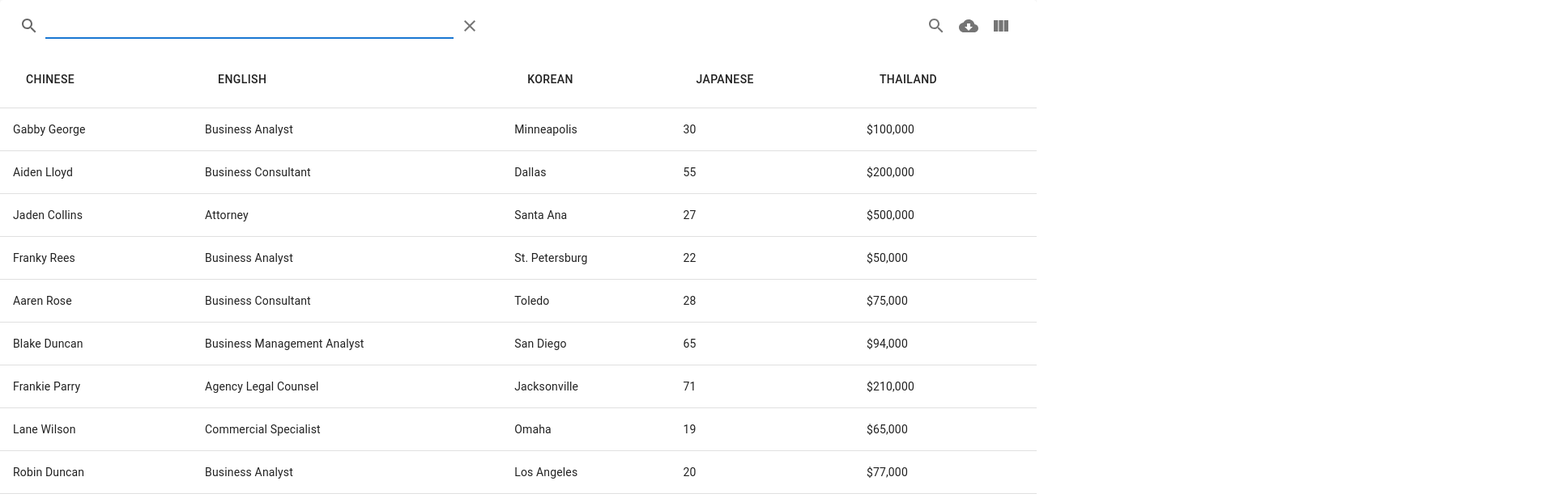
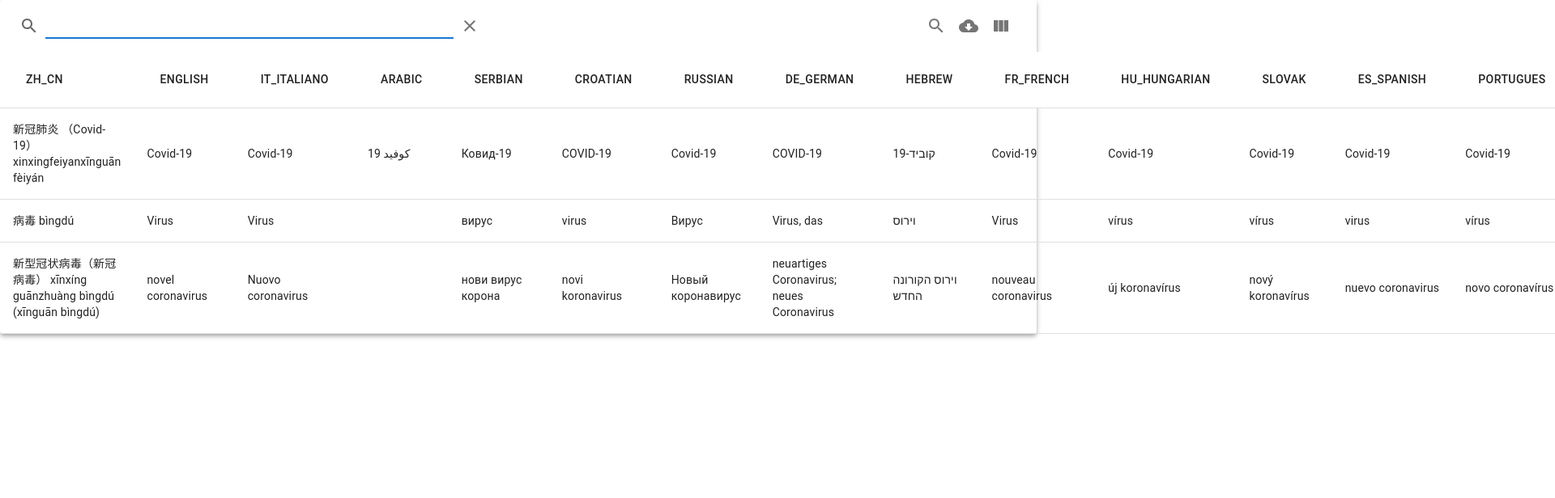
Before and after one commit to UoaWDCC/wdcc-cmlg-frontend, a React (Create React App) app: page / in a window 1280 px wide. Shown: the top 616 px of the page at 81% size, 1920 px wide, since content can reach past the window. Built offline with nearby package versions, Linux system fonts and the light colour scheme.

Commit message:
Issues: Json file schema still needs to be changed. Solution: Change the Json file schema so that there is only one layer in the Json file. Now there are 17 languages in the table. Risk-Area: The order of the languages should be unchanged all the time. Reviewed by: Emily, Yujia

```diff
--- a/package.json
+++ b/package.json
@@ -3,12 +3,18 @@
   "version": "0.1.0",
   "private": true,
   "dependencies": {
+    "@devexpress/dx-core": "^2.6.3",
+    "@devexpress/dx-grid-core": "^2.6.3",
+    "@devexpress/dx-react-core": "^2.6.3",
+    "@devexpress/dx-react-grid": "^2.6.3",
+    "@devexpress/dx-react-grid-material-ui": "^2.6.3",
     "@material-ui/core": "^4.9.14",
     "@material-ui/icons": "^4.9.1",
     "@testing-library/jest-dom": "^4.2.4",
     "@testing-library/react": "^9.5.0",
     "@testing-library/user-event": "^7.2.1",
     "mui-datatables": "^2.14.0",
+    "node-sass": "^4.14.1",
     "react": "^16.13.1",
     "react-dom": "^16.13.1",
     "react-scripts": "3.4.1"
--- a/src/TranslationTable.js
+++ b/src/TranslationTable.js
@@ -2,102 +2,85 @@ import React from "react";
 import MUIDataTable from "mui-datatables";
 /*This website is really useful: https://github.com/gregnb/mui-datatables*/
 
-import jsonData from './testJson2.json'
-const columns = ["Chinese", "English", "Korean", "Japanese", "Thailand"];
+import jsonData from './finalJson.json';
+import { TableFixedColumns } from '@devexpress/dx-react-grid-material-ui';
+
+const columns = ["zh_cn","English", "it_italiano", "arabic","serbian","croatian","russian","de_german","hebrew","fr_french","hu_hungarian","slovak","es_spanish","portugues","turkce","gr_greek","romanian"];
 
 var arr =[];
 var data = [
 
-    ["Gabby George", "Business Analyst", "Minneapolis", 30, "$100,000"],
-    ["Aiden Lloyd", "Business Consultant", "Dallas", 55, "$200,000"],
-    ["Jaden Collins", "Attorney", "Santa Ana", 27, "$500,000"],
-    ["Franky Rees", "Business Analyst", "St. Petersburg", 22, "$50,000"],
-    ["Aaren Rose", "Business Consultant", "Toledo", 28, "$75,000"],
-    [
-        "Blake Duncan",
-        "Business Management Analyst",
-        "San Diego",
-        65,
-        "$94,000"
-    ],
-    ["Frankie Parry", "Agency Legal Counsel", "Jacksonville", 71, "$210,000"],
-    ["Lane Wilson", "Commercial Specialist", "Omaha", 19, "$65,000"],
-    ["Robin Duncan", "Business Analyst", "Los Angeles", 20, "$77,000"],
-    ["Mel Brooks", "Business Consultant", "Oklahoma City", 37, "$135,000"],
-    ["Harper White", "Attorney", "Pittsburgh", 52, "$420,000"],
-    ["Kris Humphrey", "Agency Legal Counsel", "Laredo", 30, "$150,000"],
-    ["Frankie Long", "Industrial Analyst", "Austin", 31, "$170,000"],
-    ["Brynn Robbins", "Business Analyst", "Norfolk", 22, "$90,000"],
-    ["Justice Mann", "Business Consultant", "Chicago", 24, "$133,000"],
-    [
-        "Addison Navarro",
-        "Business Management Analyst",
-        "New York",
-        50,
-        "$295,000"
-    ],
-    ["Jesse Welch", "Agency Legal Counsel", "Seattle", 28, "$200,000"],
-    ["Eli Mejia", "Commercial Specialist", "Long Beach", 65, "$400,000"],
-    ["Gene Leblanc", "Industrial Analyst", "Hartford", 34, "$110,000"],
-    ["Danny Leon", "Computer Scientist", "Newark", 60, "$220,000"],
-    ["Lane Lee", "Corporate Counselor", "Cincinnati", 52, "$180,000"],
-    ["Jesse Hall", "Business Analyst", "Baltimore", 44, "$99,000"],
-    ["Danni Hudson", "Agency Legal Counsel", "Tampa", 37, "$90,000"],
-    ["Terry Macdonald", "Commercial Specialist", "Miami", 39, "$140,000"],
-    ["Justice Mccarthy", "Attorney", "Tucson", 26, "$330,000"],
-    ["Silver Carey", "Computer Scientist", "Memphis", 47, "$250,000"],
-    ["Franky Miles", "Industrial Analyst", "Buffalo", 49, "$190,000"],
-    ["Glen Nixon", "Corporate Counselor", "Arlington", 44, "$80,000"],
-    [
-        "Gabby Strickland",
-        "Business Process Consultant",
-        "Scottsdale",
-        26,
-        "$45,000"
-    ],
-    ["Mason Ray", "Computer Scientist", "San Francisco", 39, "$142,000"]
+    // ["Gabby George", "Business Analyst", "Minneapolis", 30, "$100,000"],
+    // ["Aiden Lloyd", "Business Consultant", "Dallas", 55, "$200,000"],
+    // ["Jaden Collins", "Attorney", "Santa Ana", 27, "$500,000"],
+    // ["Franky Rees", "Business Analyst", "St. Petersburg", 22, "$50,000"],
+    // ["Aaren Rose", "Business Consultant", "Toledo", 28, "$75,000"],
+    // [
+    //     "Blake Duncan",
+    //     "Business Management Analyst",
+    //     "San Diego",
+    //     65,
+    //     "$94,000"
+    // ],
+    // ["Frankie Parry", "Agency Legal Counsel", "Jacksonville", 71, "$210,000"],
+    // ["Lane Wilson", "Commercial Specialist", "Omaha", 19, "$65,000"],
+    // ["Robin Duncan", "Business Analyst", "Los Angeles", 20, "$77,000"],
+    // ["Mel Brooks", "Business Consultant", "Oklahoma City", 37, "$135,000"],
+    // ["Harper White", "Attorney", "Pittsburgh", 52, "$420,000"],
+    // ["Kris Humphrey", "Agency Legal Counsel", "Laredo", 30, "$150,000"],
+    // ["Frankie Long", "Industrial Analyst", "Austin", 31, "$170,000"],
+    // ["Brynn Robbins", "Business Analyst", "Norfolk", 22, "$90,000"],
+    // ["Justice Mann", "Business Consultant", "Chicago", 24, "$133,000"],
+    // [
+    //     "Addison Navarro",
+    //     "Business Management Analyst",
+    //     "New York",
+    //     50,
+    //     "$295,000"
+    // ],
+    // ["Jesse Welch", "Agency Legal Counsel", "Seattle", 28, "$200,000"],
+    // ["Eli Mejia", "Commercial Specialist", "Long Beach", 65, "$400,000"],
+    // ["Gene Leblanc", "Industrial Analyst", "Hartford", 34, "$110,000"],
+    // ["Danny Leon", "Computer Scientist", "Newark", 60, "$220,000"],
+    // ["Lane Lee", "Corporate Counselor", "Cincinnati", 52, "$180,000"],
+    // ["Jesse Hall", "Business Analyst", "Baltimore", 44, "$99,000"],
+    // ["Danni Hudson", "Agency Legal Counsel", "Tampa", 37, "$90,000"],
+    // ["Terry Macdonald", "Commercial Specialist", "Miami", 39, "$140,000"],
+    // ["Justice Mccarthy", "Attorney", "Tucson", 26, "$330,000"],
+    // ["Silver Carey", "Computer Scientist", "Memphis", 47, "$250,000"],
+    // ["Franky Miles", "Industrial Analyst", "Buffalo", 49, "$190,000"],
+    // ["Glen Nixon", "Corporate Counselor", "Arlington", 44, "$80,000"],
+    // [
+    //     "Gabby Strickland",
+    //     "Business Process Consultant",
+    //     "Scottsdale",
+    //     26,
+    //     "$45,000"
+    // ],
+    // ["Mason Ray", "Computer Scientist", "San Francisco", 39, "$142,000"]
 ];
 
-console.log(columns.indexOf("Chinese"))
+console.log(columns.length);
 
 
 var wholeArray=[];
 jsonData.map((x) =>{
-    var y = new Object();
     return(
-            y.name = x.name,
-            y.language_name = x.language_name,
-            wholeArray.push(y),
-            console.log(y.name)
+            wholeArray.push(x.name),
+            console.log(x.name)
         )
     })
 
-    console.log(wholeArray)
-
 for(var i=0;i<wholeArray.length;i+=0){
-    var temp=[];
+    var output=[];
     var j=0;
-    while(j<3){
-
-        temp.push(wholeArray[i]);
+    while(j<18){
+        output.push(wholeArray[i]);
         i++
         j++;
     }
 
-
-    var output=[];
-    for(var z=0;z<temp.length;z++){
-        if(temp[z].language_name ==="Chinese"){
-            //var index = columns.indexOf("Chinese");
-            output[columns.indexOf("Chinese")] = temp[z].name
-        }else if(temp[z].language_name === "English"){
-            output[columns.indexOf("English")] = temp[z].name
-        }else if(temp[z].language_name === "pingyin"){
-            output[columns.indexOf("Chinese")] += "///" + temp[z].name
-        }
-    }
-
-    data.push([output[0],output[1]])
+    data.push([output[0] + " " + output[1],output[2], output[3],output[4],output[5],output[6],output[7],output[8],output[9],output[10],output[11],output[12],output[13],output[14],output[15],output[16],output[17]])
 
     }
 
@@ -162,3 +145,17 @@ export default () => (
         options={options}
     />
 )
+
+// export default () => (
+
+//     <MUIDataTable
+//         title={"Translation list"}
+//         data={data}
+//         columns={columns}
+//         options={options}
+//     >
+//         <TableFixedColumns
+//             leftColumns={["Chinese", "English"]}
+//         />
+//     </MUIDataTable>
+// )
--- /dev/null
+++ b/src/finalJson.json
@@ -0,0 +1,328 @@
+[
+    {
+        "name": "新冠肺炎 （Covid-19）",
+        "language_id": 1,
+        "language_name": "zh_cn",
+        "translation_id": 3
+    },
+    {
+        "name": "xinxingfeiyanxīnguān fèiyán",
+        "language_id": 2,
+        "language_name": "pinyin",
+        "translation_id": 3
+    },
+    {
+        "name": "Covid-19",
+        "language_id": 3,
+        "language_name": "en_english",
+        "translation_id": 3
+    },
+    {
+        "name": "Covid-19",
+        "language_id": 4,
+        "language_name": "it_italiano",
+        "translation_id": 3
+    },
+    {
+        "name": "كوفيد 19",
+        "language_id": 5,
+        "language_name": "arabic",
+        "translation_id": 3
+    },
+    {
+        "name": "Ковид-19",
+        "language_id": 6,
+        "language_name": "serbian",
+        "translation_id": 3
+    },
+    {
+        "name": "COVID-19",
+        "language_id": 7,
+        "language_name": "croatian",
+        "translation_id": 3
+    },
+    {
+        "name": "Covid-19",
+        "language_id": 8,
+        "language_name": "russian",
+        "translation_id": 3
+    },
+    {
+        "name": "COVID-19",
+        "language_id": 9,
+        "language_name": "de_german",
+        "translation_id": 3
+    },
+    {
+        "name": "קוביד-19",
+        "language_id": 10,
+        "language_name": "hebrew",
+        "translation_id": 3
+    },
+    {
+        "name": "Covid-19",
+        "language_id": 11,
+        "language_name": "fr_french",
+        "translation_id": 3
+    },
+    {
+        "name": "Covid-19",
+        "language_id": 12,
+        "language_name": "hu_hungarian",
+        "translation_id": 3
+    },
+    {
+        "name": "Covid-19",
+        "language_id": 13,
+        "language_name": "slovak",
+        "translation_id": 3
+    },
+    {
+        "name": "Covid-19",
+        "language_id": 14,
+        "language_name": "es_spanish",
+        "translation_id": 3
+    },
+    {
+        "name": "Covid-19",
+        "language_id": 15,
+        "language_name": "portugues",
+        "translation_id": 3
+    },
+    {
+        "name": "Covid-19",
+        "language_id": 16,
+        "language_name": "turkce",
+        "translation_id": 3
+    },
+    {
+        "name": "Covid-19",
+        "language_id": 17,
+        "language_name": "gr_greek",
+        "translation_id": 3
+    },
+    {
+        "name": "Covid-19",
+        "language_id": 18,
+        "language_name": "romanian",
+        "translation_id": 3
+    },
+
+    {
+        "name": "病毒",
+        "language_id": 1,
+        "language_name": "zh_cn",
+        "translation_id": 1
+    },
+    {
+        "name": "bìngdú",
+        "language_id": 2,
+        "language_name": "pinyin",
+        "translation_id": 1
+    },
+    {
+        "name": "Virus",
+        "language_id": 3,
+        "language_name": "en_english",
+        "translation_id": 1
+    },
+    {
+        "name": "Virus",
+        "language_id": 4,
+        "language_name": "it_italiano",
+        "translation_id": 1
+    },
+    {
+        "name": null,
+        "language_id": 5,
+        "language_name": "arabic",
+        "translation_id": 1
+    },
+    {
+        "name": "вирус",
+        "language_id": 6,
+        "language_name": "serbian",
+        "translation_id": 1
+    },
+    {
+        "name": "virus",
+        "language_id": 7,
+        "language_name": "croatian",
+        "translation_id": 1
+    },
+    {
+        "name": "Вирус",
+        "language_id": 8,
+        "language_name": "russian",
+        "translation_id": 1
+    },
+    {
+        "name": "Virus, das",
+        "language_id": 9,
+        "language_name": "de_german",
+        "translation_id": 1
+    },
+    {
+        "name": "וירוס",
+        "language_id": 10,
+        "language_name": "hebrew",
+        "translation_id": 1
+    },
+    {
+        "name": "Virus",
+        "language_id": 11,
+        "language_name": "fr_french",
+        "translation_id": 1
+    },
+    {
+        "name": "vírus",
+        "language_id": 12,
+        "language_name": "hu_hungarian",
+        "translation_id": 1
+    },
+    {
+        "name": "vírus",
+        "language_id": 13,
+        "language_name": "slovak",
+        "translation_id": 1
+    },
+    {
+        "name": "virus",
+        "language_id": 14,
+        "language_name": "es_spanish",
+        "translation_id": 1
+    },
+    {
+        "name": "vírus",
+        "language_id": 15,
+        "language_name": "portugues",
+        "translation_id": 1
+    },
+    {
+        "name": "virüs",
+        "language_id": 16,
+        "language_name": "turkce",
+        "translation_id": 1
+    },
+    {
+        "name": "ιός",
+        "language_id": 17,
+        "language_name": "gr_greek",
+        "translation_id": 1
+    },
+    {
+        "name": "virus",
+        "language_id": 18,
+        "language_name": "romanian",
+        "translation_id": 1
+    },
+    {
+        "name": "新型冠状病毒（新冠病毒）",
+        "language_id": 1,
+        "language_name": "zh_cn",
+        "translation_id": 2
+    },
+    {
+        "name": "xīnxíng guānzhuàng bìngdú (xīnguān bìngdú)",
+        "language_id": 2,
+        "language_name": "pinyin",
+        "translation_id": 2
+    },
+    {
+        "name": "novel coronavirus",
+        "language_id": 3,
+        "language_name": "en_english",
+        "translation_id": 2
+    },
+    {
+        "name": "Nuovo coronavirus",
+        "language_id": 4,
+        "language_name": "it_italiano",
+        "translation_id": 2
+    },
+    {
+        "name": null,
+        "language_id": 5,
+        "language_name": "arabic",
+        "translation_id": 2
+    },
+    {
+        "name": "нови вирус корона",
+        "language_id": 6,
+        "language_name": "serbian",
+        "translation_id": 2
+    },
+    {
+        "name": "novi koronavirus",
+        "language_id": 7,
+        "language_name": "croatian",
+        "translation_id": 2
+    },
+    {
+        "name": "Новый коронавирус",
+        "language_id": 8,
+        "language_name": "russian",
+        "translation_id": 2
+    },
+    {
+        "name": "neuartiges Coronavirus; neues Coronavirus",
+        "language_id": 9,
+        "language_name": "de_german",
+        "translation_id": 2
+    },
+    {
+        "name": "וירוס הקורונה החדש",
+        "language_id": 10,
+        "language_name": "hebrew",
+        "translation_id": 2
+    },
+    {
+        "name": "nouveau coronavirus",
+        "language_id": 11,
+        "language_name": "fr_french",
+        "translation_id": 2
+    },
+    {
+        "name": "új koronavírus",
+        "language_id": 12,
+        "language_name": "hu_hungarian",
+        "translation_id": 2
+    },
+    {
+        "name": "nový koronavírus",
+        "language_id": 13,
+        "language_name": "slovak",
+        "translation_id": 2
+    },
+    {
+        "name": "nuevo coronavirus",
+        "language_id": 14,
+        "language_name": "es_spanish",
+        "translation_id": 2
+    },
+    {
+        "name": "novo coronavírus",
+        "language_id": 15,
+        "language_name": "portugues",
+        "translation_id": 2
+    },
+    {
+        "name": "yeni tip korona virüsü",
+        "language_id": 16,
+        "language_name": "turkce",
+        "translation_id": 2
+    },
+    {
+        "name": "νέος κορωνοϊός",
+        "language_id": 17,
+        "language_name": "gr_greek",
+        "translation_id": 2
+    },
+    {
+        "name": "noul coronavirus",
+        "language_id": 18,
+        "language_name": "romanian",
+        "translation_id": 2
+    }
+
+]
```
Also changed, not shown: src/testJson.json (+13 -0 lines).
